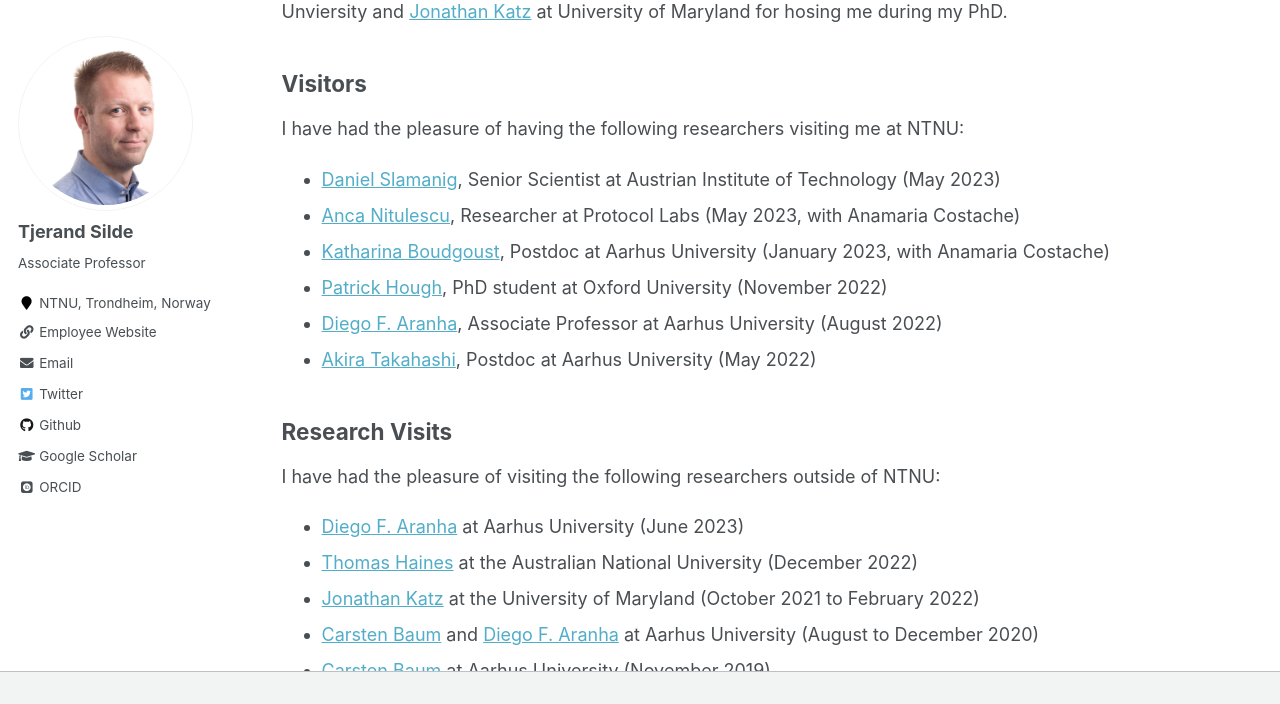
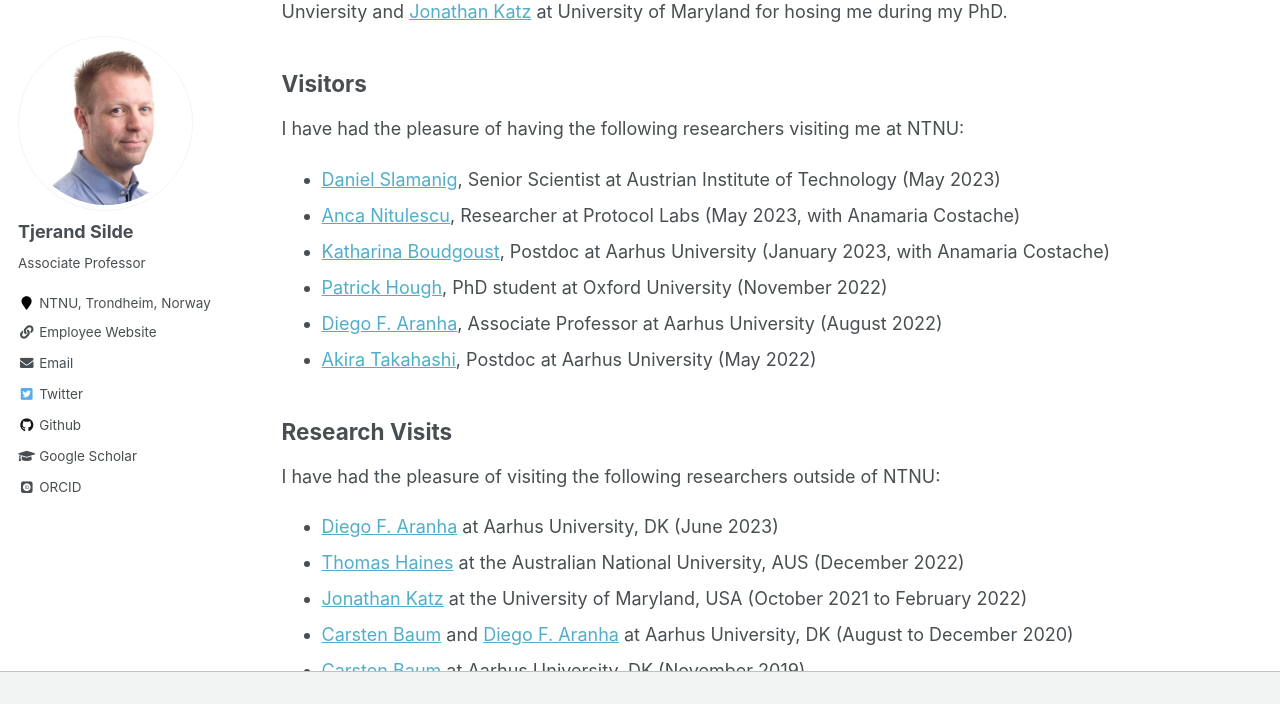
Before and after one commit to tjesi/tjesi.github.io, a Jekyll site: the page built from _pages/people.md, in a window 1280 px wide and 900 px high, scrolled down 1039 px, cut to the strip 0-704 px from the top of the window. Built offline with Jekyll 4.4.1, drawn with Linux system fonts in a browser that asks for light colours; some web fonts are replaced.

Commit message:
Update people.md

```diff
--- a/_pages/people.md
+++ b/_pages/people.md
@@ -42,8 +42,8 @@ I have had the pleasure of having the following researchers visiting me at NTNU:
 ## Research Visits
 
 I have had the pleasure of visiting the following researchers outside of NTNU:
-- [Diego F. Aranha](https://dfaranha.github.io) at Aarhus University (June 2023)
-- [Thomas Haines](https://cecc.anu.edu.au/people/thomas-haines) at the Australian National University (December 2022)
-- [Jonathan Katz](https://www.cs.umd.edu/~jkatz) at the University of Maryland (October 2021 to February 2022)
-- [Carsten Baum](http://carstenbaum.com) and [Diego F. Aranha](https://dfaranha.github.io) at Aarhus University (August to December 2020)
-- [Carsten Baum](http://carstenbaum.com) at Aarhus University (November 2019)
+- [Diego F. Aranha](https://dfaranha.github.io) at Aarhus University, DK (June 2023)
+- [Thomas Haines](https://cecc.anu.edu.au/people/thomas-haines) at the Australian National University, AUS (December 2022)
+- [Jonathan Katz](https://www.cs.umd.edu/~jkatz) at the University of Maryland, USA (October 2021 to February 2022)
+- [Carsten Baum](http://carstenbaum.com) and [Diego F. Aranha](https://dfaranha.github.io) at Aarhus University, DK (August to December 2020)
+- [Carsten Baum](http://carstenbaum.com) at Aarhus University, DK (November 2019)
```
